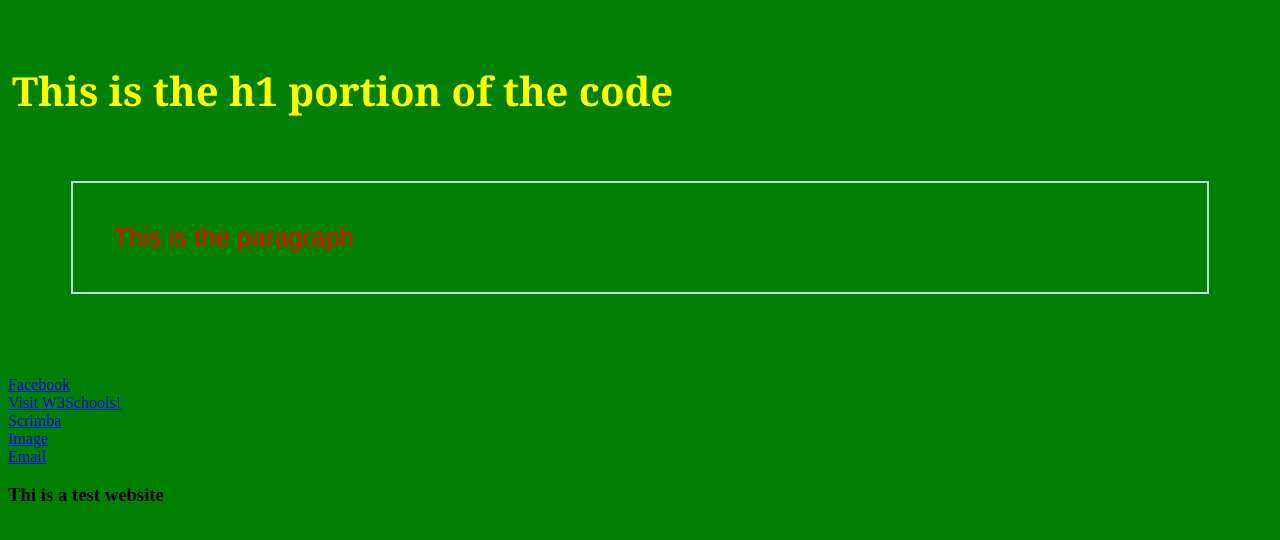
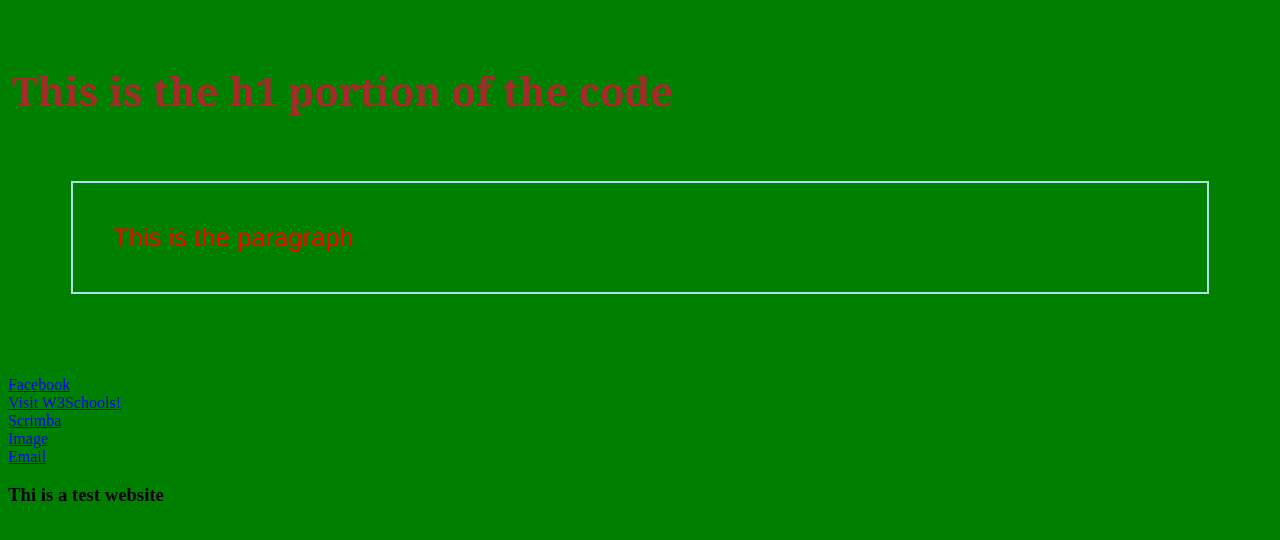
Before and after one commit to Gilliography/Scrybe_Dev, a plain HTML site: page hello.html in a window 1280 px wide. Drawn offline with Linux system fonts and the light colour scheme.

Commit message:
changed the body h1 color to brown

```diff
--- a/hello.html
+++ b/hello.html
@@ -4,7 +4,7 @@
         <head>
             <style>
         body{background-color:green;}
-            h1{color:Yellow;
+            h1{color:brown;
             font-size: 250%;
             font-family: Cambria, Cochin, Georgia, Times, 'Times New Roman', serif;
             margin-top: 5%;
```
